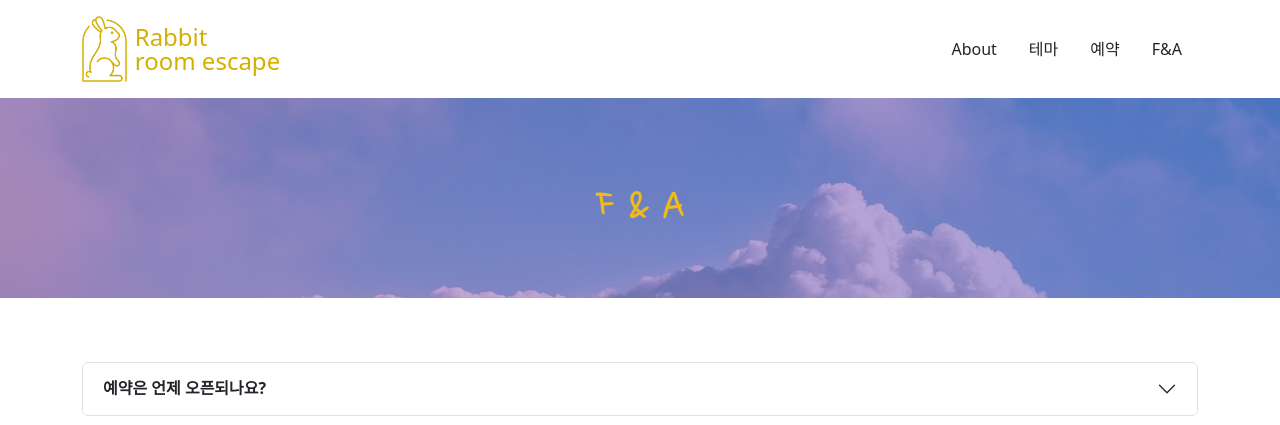
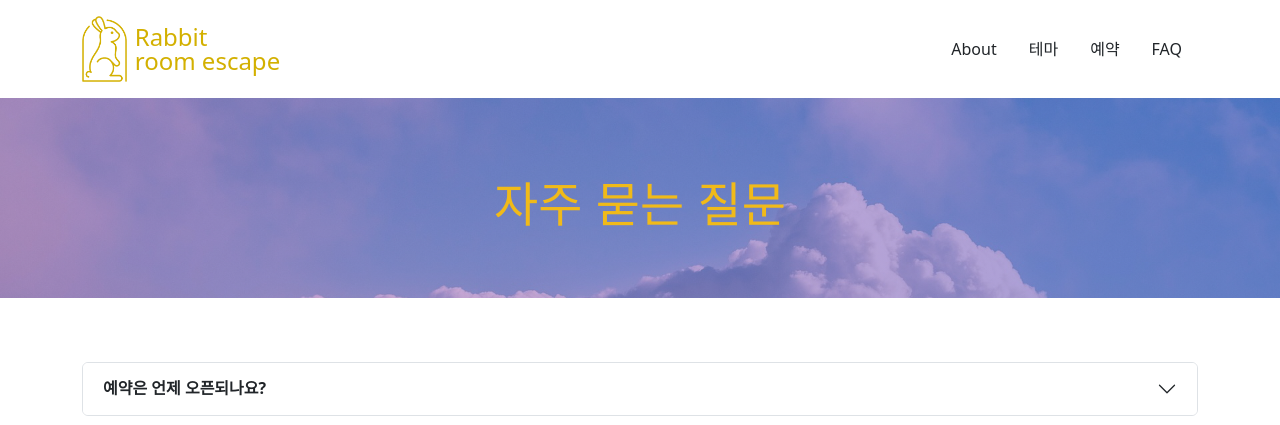
Before and after one commit to doryJyeon/rabbit_room_escape, a PHP site: page /faq in a window 1280 px wide. Shown: the top 425 px of the page. Run offline with PHP 8.4, Linux system fonts and the light colour scheme.

Commit message:
[-/+] 자주 묻는 질문 title 수정

```diff
--- a/src/Controllers/User/FaqController.php
+++ b/src/Controllers/User/FaqController.php
@@ -41,7 +41,7 @@ class FaqController extends BaseController
       ]
     ];
     $this->render("faq", [
-      "bannerComment" => 'F & A',
+      "bannerComment" => '자주 묻는 질문',
       "data" => $data
     ]);
   }
--- a/src/Views/layout/nav.php
+++ b/src/Views/layout/nav.php
@@ -10,7 +10,7 @@
         <li class="nav-item"><a href="/rabbit_room" class="nav-link text-dark">About</a></li>
         <li class="nav-item"><a href="/thema" class="nav-link text-dark">테마</a></li>
         <li class="nav-item"><a href="/reserve" class="nav-link text-dark">예약</a></li>
-        <li class="nav-item"><a href="/faq" class="nav-link text-dark">F&A</a></li>
+        <li class="nav-item"><a href="/faq" class="nav-link text-dark">FAQ</a></li>
       </ul>
     </header>
   </div>
```
